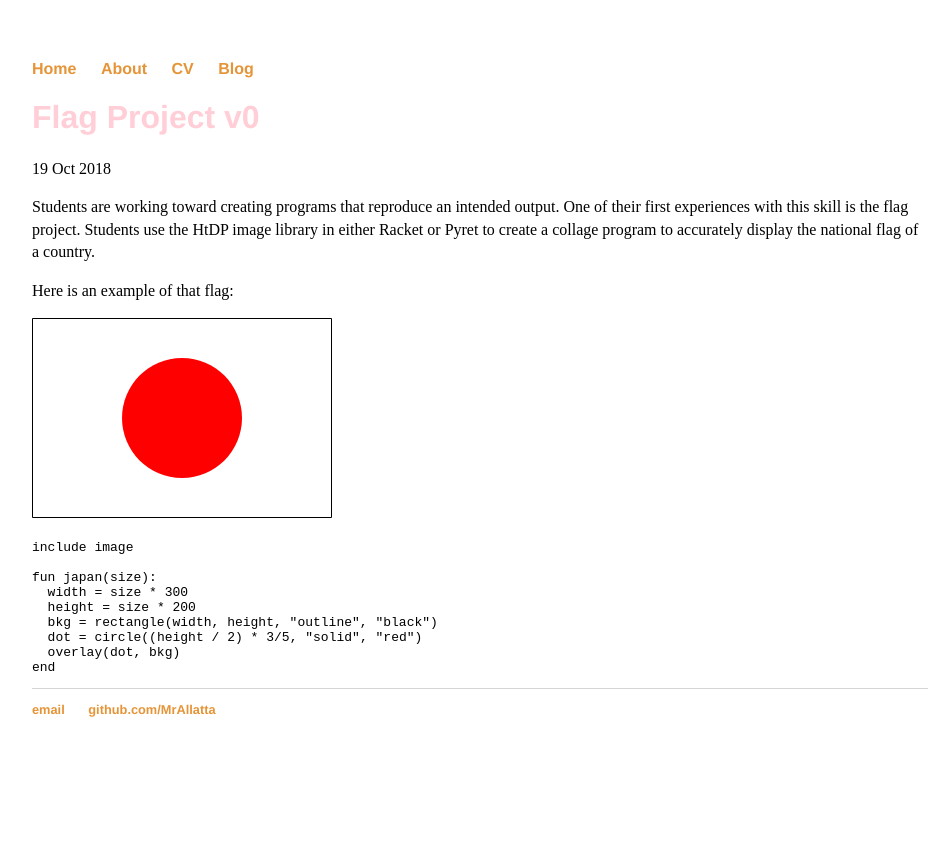
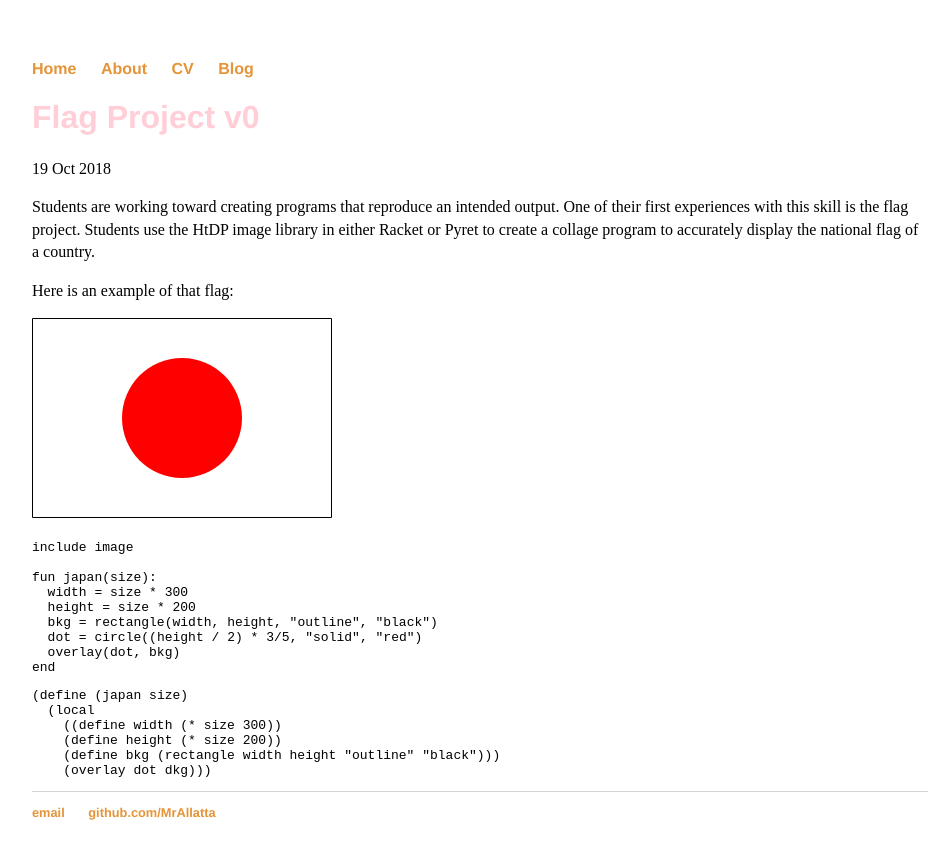
Before and after one commit to MrAllatta/sy-18-19-learning-blogs, a Jekyll site: the page built from _posts/2018-10-19-flag-project.md, in a window 1280 px wide. Shown: the top 859 px of the page, without its empty margins (160-1109 px from the left). Built offline with Jekyll 4.4.1, drawn with Linux system fonts in a browser that asks for light colours.

Commit message:
added scheme version of japan

`````diff
--- a/_posts/2018-10-19-flag-project.md
+++ b/_posts/2018-10-19-flag-project.md
@@ -21,3 +21,12 @@ fun japan(size):
   overlay(dot, bkg)
 end
 ```
+
+```scheme
+(define (japan size)
+  (local
+    ((define width (* size 300))
+    (define height (* size 200))
+    (define bkg (rectangle width height "outline" "black")))
+    (overlay dot dkg)))
+````
`````
